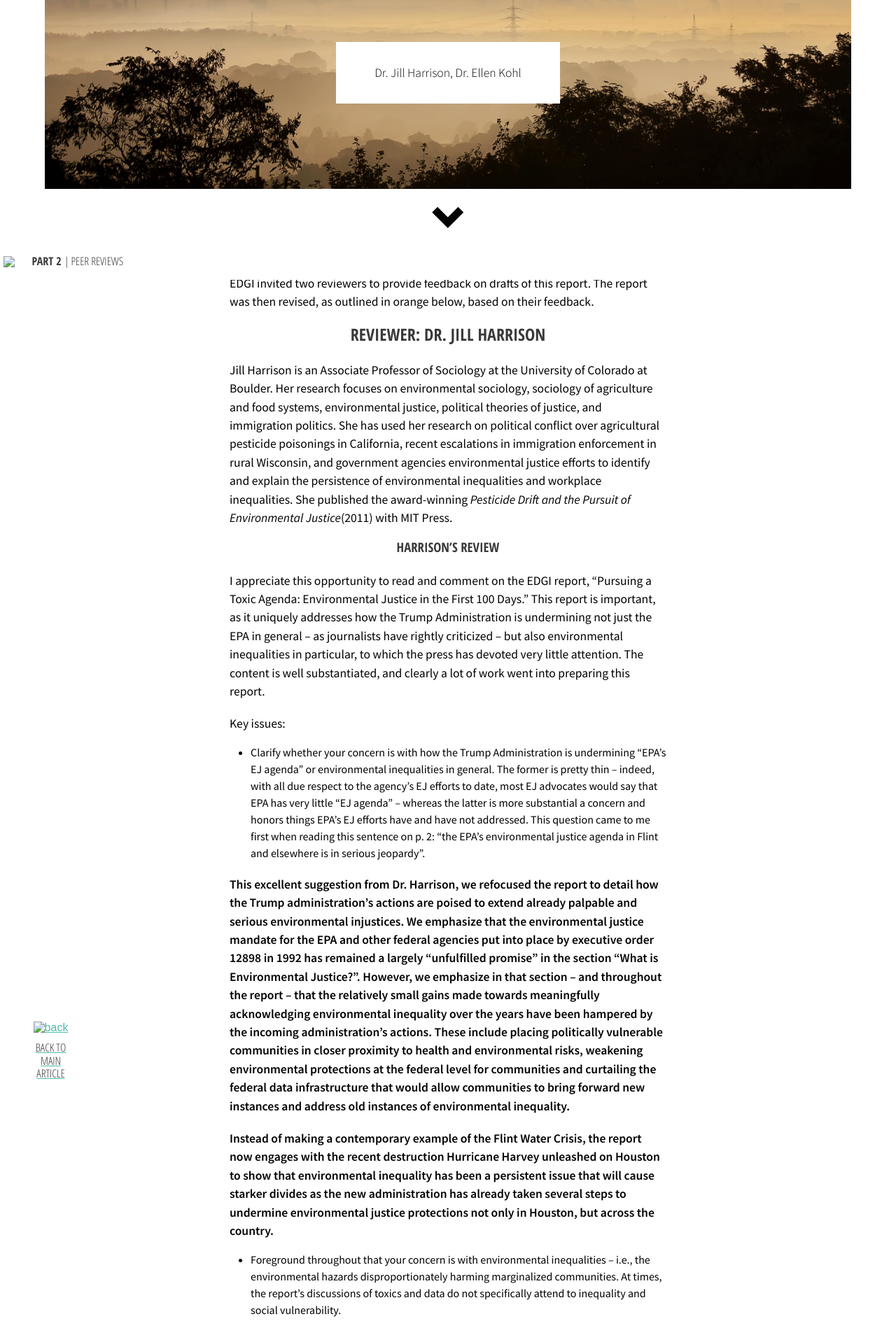
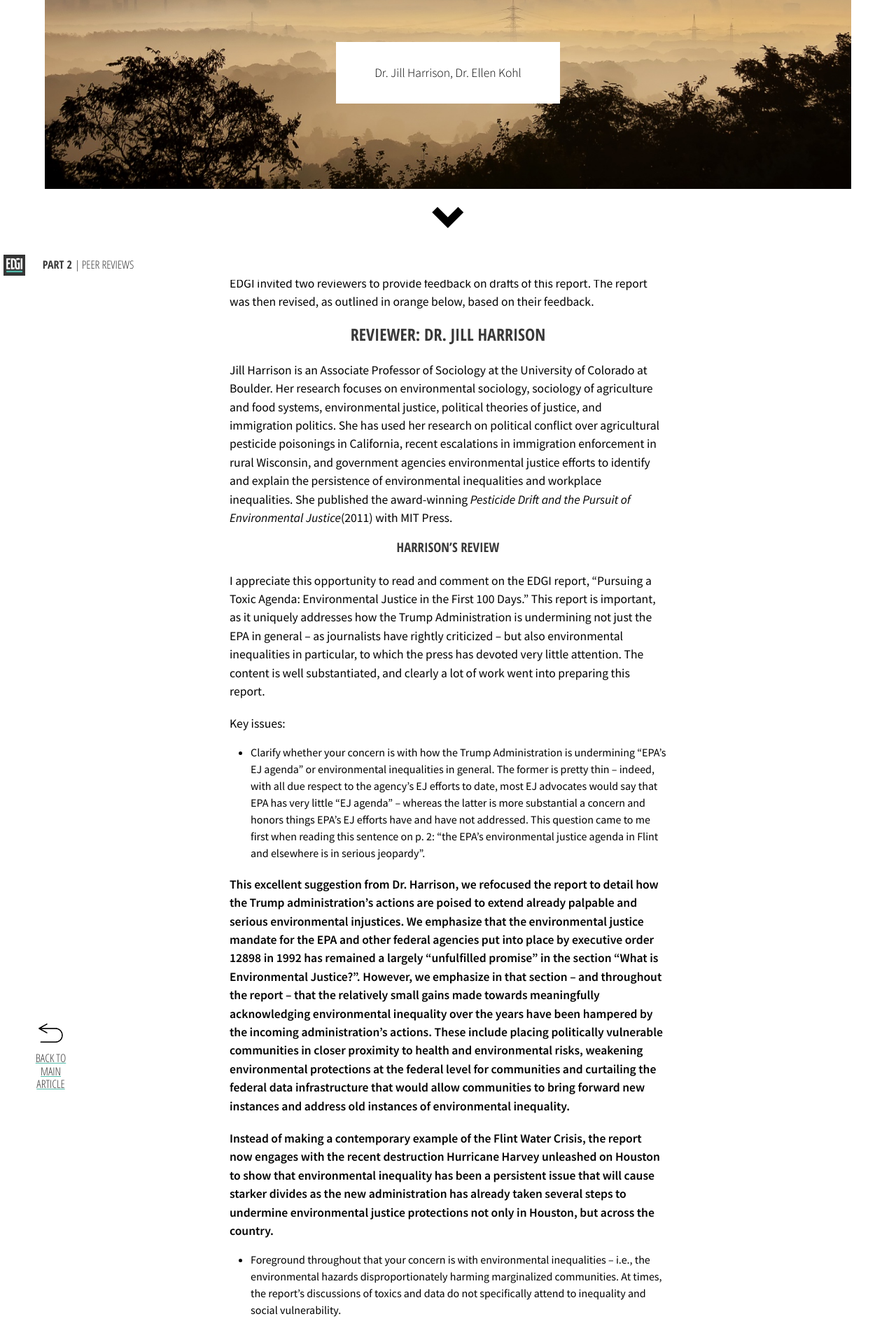
Before and after one commit to edgi-govdata-archiving/100days, a Jekyll site: the page built from pursuing-toxic-agenda-peer-reviews.html, in a window 1280 px wide. Shown: the part 540-2448 px from the top of the page at 70% size. Built offline with Jekyll 4.4.1, drawn with Linux system fonts in a browser that asks for light colours; nearby versions of some CDN libraries.

Commit message:
fixed mixing images

```diff
--- a/pursuing-toxic-agenda-data.html
+++ b/pursuing-toxic-agenda-data.html
@@ -20,14 +20,14 @@ redirect_from:
     </header>
     <div id="nav" class="w-100 pv1">
         <a href="/index.html" title="Home" class="">
-            <img id="nav-logo" src="assets/edgi-logo-b.png">
+            <img id="nav-logo" src="/assets/edgi-logo-b.png">
         </a>
         <div id="nav-txt" class="di"><h3 class="f5 ttu tl mb0 di">Part 2</h3><h3 class="f5 fw3 ttu tl mb0 di"> | Data Methodology</h3></div>
     </div>
     <div class="back-to-article dib mh3">
         <div class="dib">
-            <a href="pursuing-toxic-agenda.html" class="dib tc">
-                <img alt="back" src="assets/back.png" style="width:40px; margin-bottom:10px">
+            <a href="/pursuing-toxic-agenda" class="dib tc">
+                <img alt="back" src="/assets/back.png" style="width:40px; margin-bottom:10px">
                 <h3 class="f5 fw1 ttu">Back to Main Article</h3>
             </a>
         </div>
--- a/pursuing-toxic-agenda-peer-reviews.html
+++ b/pursuing-toxic-agenda-peer-reviews.html
@@ -9,17 +9,10 @@ redirect_from:
 ---
 
 <body class="bg-white">
-    <script type="text/javascript">
-        $(document).ready(function() {
-            $("#nav").sticky({
-                topSpacing: 0,
-                wrapperClassName: "nav-wrapper"
-            });
-        });
-    </script>
+
     <div id="nav" class="w-100 pv1">
         <a href="/index.html" title="Home">
-            <img id="nav-logo" src="assets/edgi-logo-b.png">
+            <img id="nav-logo" src="/assets/edgi-logo-b.png">
         </a>
 
         <div id="nav-txt" class="di">
@@ -42,18 +35,11 @@ redirect_from:
         </div>
     </header>
 
-    <script type="text/javascript">
-        $(document).ready(function() {
-            $(".back-to-top").sticky({
-                topSpacing: 100
-            });
-        });
-    </script>
 
     <div class="back-to-article dib mh3">
         <div class="dib">
             <a href="pursuing-toxic-agenda.html" class="dib tc">
-                <img alt="back" src="assets/back.png" style="width:40px; margin-bottom:10px">
+                <img alt="back" src="/assets/back.png" style="width:40px; margin-bottom:10px">
                 <h3 class="f5 fw1 ttu">Back to Main Article</h3>
             </a>
         </div>
```
Also changed, not shown: epa-under-siege-peer-reviews.html (+6 -12 lines).
